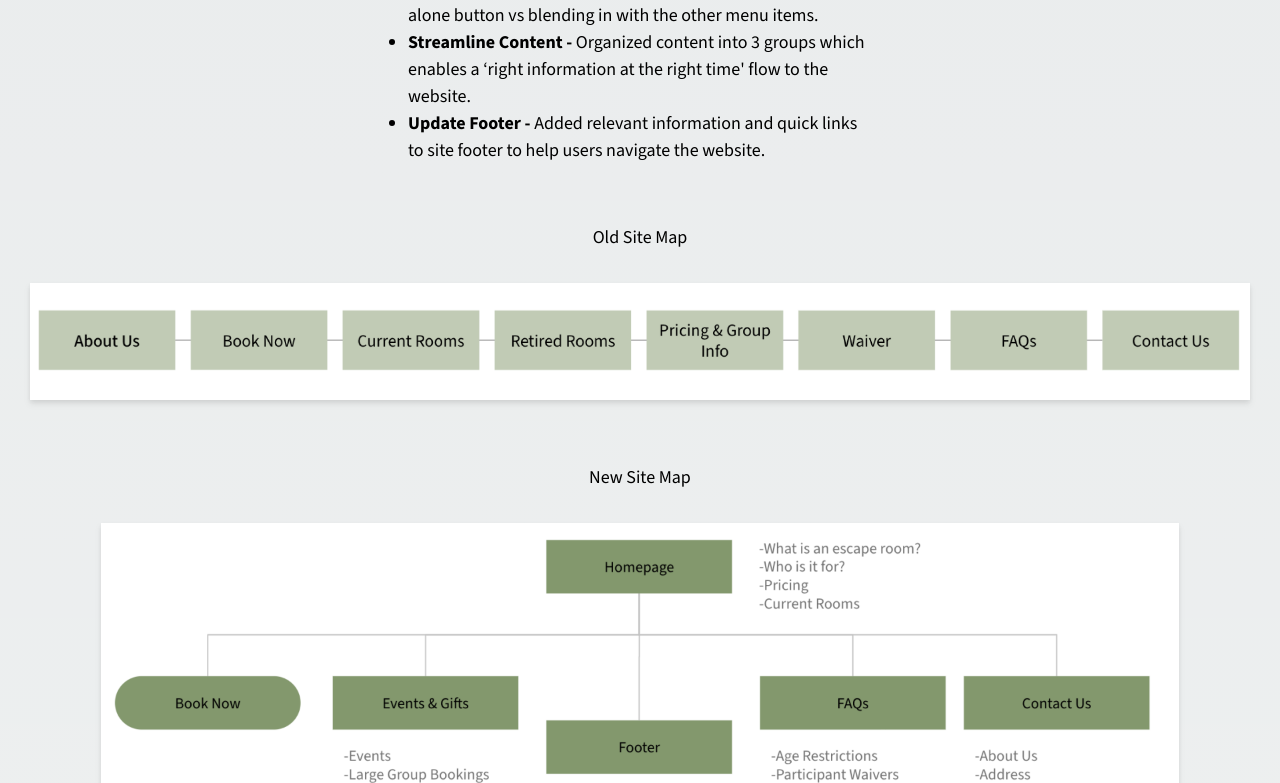
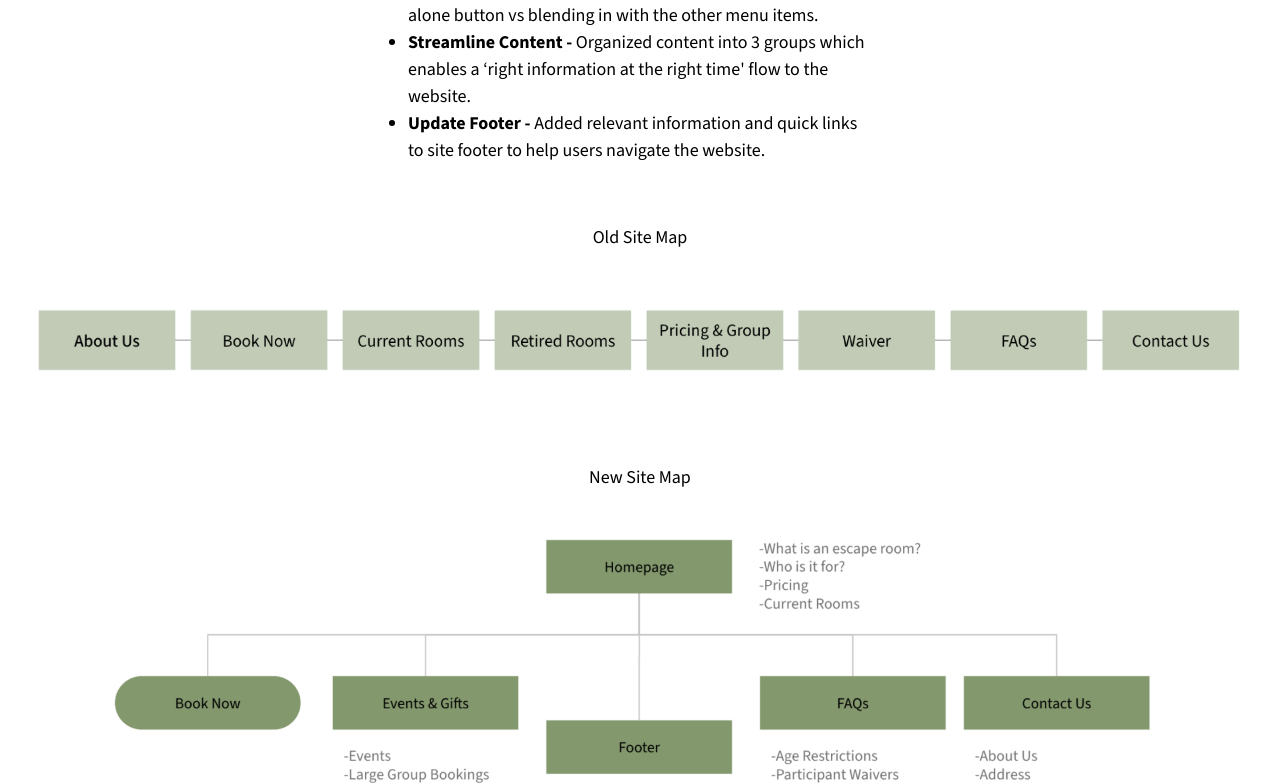
Before and after one commit to mshoemaker1/MyPortfolio, a Next.js app: page /projects/trapped-downtown in a window 1280 px wide. Shown: the part 7504-8287 px from the top of the page. Built offline with nearby package versions, Linux system fonts and the light colour scheme.

Commit message:
white background

```diff
--- a/app/globals.css
+++ b/app/globals.css
@@ -4,7 +4,7 @@
 
 :root {
   --foreground-rgb: 0, 0, 0;
-  --background-start-rgb: 214, 219, 220;
+  --background-start-rgb: 255, 255, 255;
   --background-end-rgb: 255, 255, 255;
 }
 
--- a/app/projects/trapped-downtown/page.tsx
+++ b/app/projects/trapped-downtown/page.tsx
@@ -246,14 +246,14 @@ export default function TrappedDowntown() {
           <Image
             src={oldSiteMap}
             alt="Old site map"
-            className="w-full max-w-[1220px] mt-8 mb-16 drop-shadow-md"
+            className="w-full max-w-[1220px] mt-8 mb-16"
             placeholder="blur"
           />
           <p>New Site Map</p>
           <Image
             src={newSiteMap}
             alt="New site map"
-            className="w-full max-w-[1078px] mt-8 mb-16 drop-shadow-md"
+            className="w-full max-w-[1078px] mt-8 mb-16"
             placeholder="blur"
           />
         </div>
```
